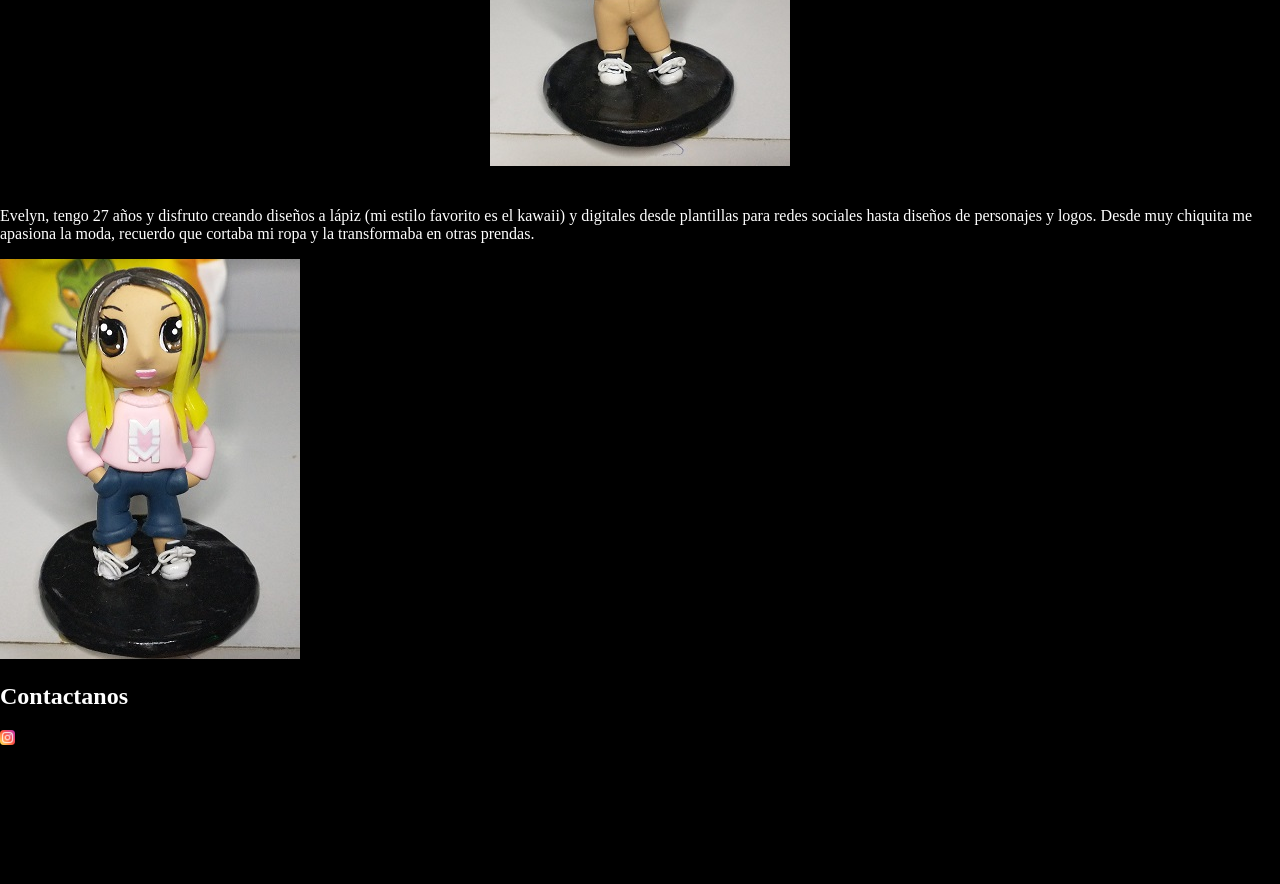
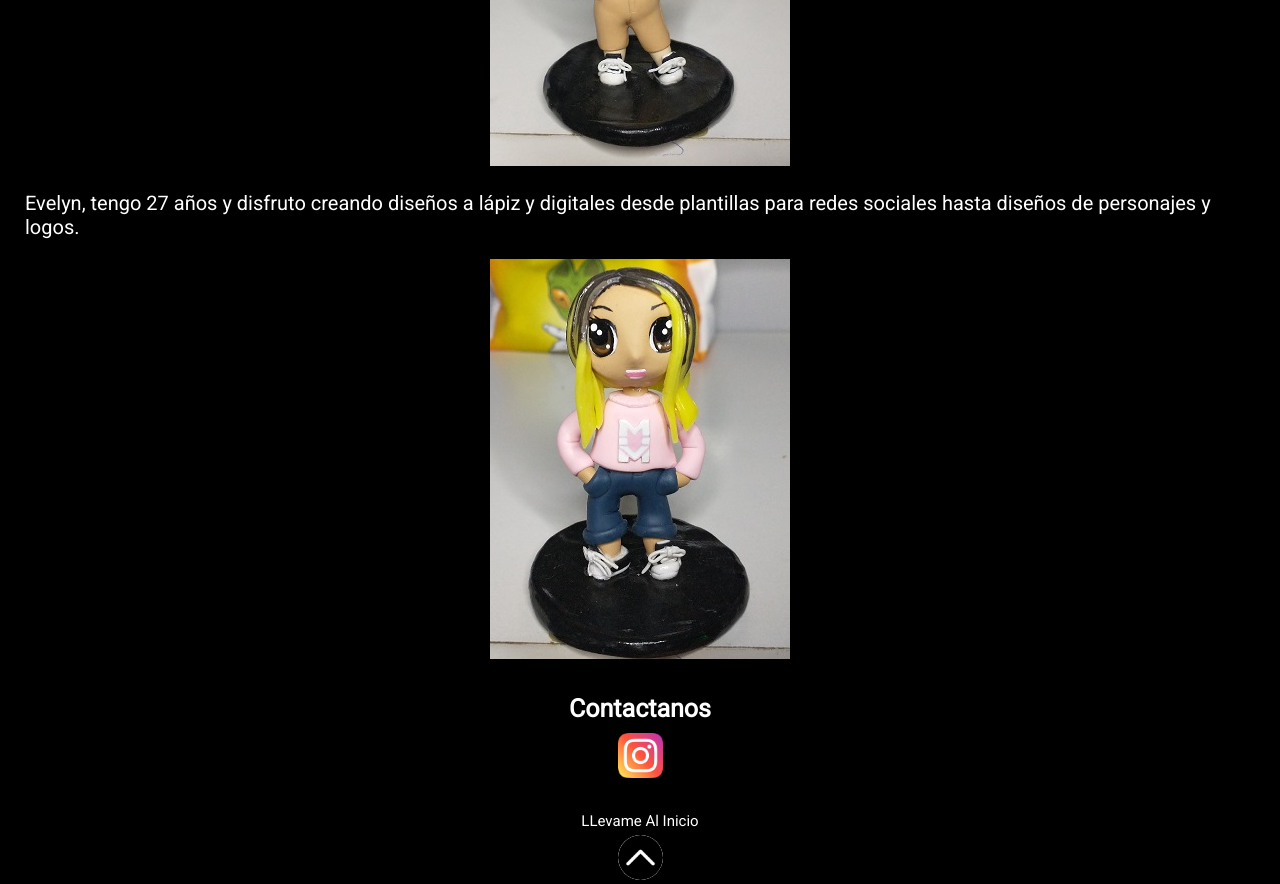
Before and after one commit to CristianBarretoDev/Project-1, a plain HTML site: page index.html in a window 1280 px wide. Shown: the part 1489-2373 px from the top of the page. Before the commit the page ends 2238 px from the top, so only its background shows below. Drawn offline with Linux system fonts and the light colour scheme.

Commit message:
quinto commit

```diff
--- a/index.html
+++ b/index.html
@@ -81,16 +81,15 @@
             </h3>
             <p class="section-contenedor-4-texto">
                 Leandro, tengo 28 años, me encanta el arte, los dibujos, retoques de imagen y video. Actualmente me
-                encuentro realizando la carrera de Diseño Multimedia en la primera escuela de arte digital Da Vinci.
+                encuentro realizando la carrera de Diseño Multimedia.
             </p>
             <img class="section-img1" src="/img/lean.jpg" alt="Leandro">
         </section>
 
         <section class="section-contenedor-5">
             <p class="section-contenedor-5-texto">
-                Evelyn, tengo 27 años y disfruto creando diseños a lápiz (mi estilo favorito es el kawaii) y digitales
-                desde plantillas para redes sociales hasta diseños de personajes y logos. Desde muy chiquita me apasiona
-                la moda, recuerdo que cortaba mi ropa y la transformaba en otras prendas.
+                Evelyn, tengo 27 años y disfruto creando diseños a lápiz y digitales
+                desde plantillas para redes sociales hasta diseños de personajes y logos.
             </p>
             <img class="section-img2" src="/img/eve.jpg" alt="Evelyn">
         </section>
@@ -99,7 +98,10 @@
             <h2 class="main-footer-titulo">Contactanos</h2>
             <a href="https://www.instagram.com/marcihuan/?hl=es-la"><img class="footer-instagram"
                     src="/img/instagram.png" alt="instagram"></a>
-            <a href="#home"><img class="main-footer-flecha-arriba" src="/img/chevron-flecha-hacia-arriba.png"
+
+            <label
+            class="llevame-al-inicio">LLevame Al Inicio</label>
+                    <a href="#home"><img class="main-footer-flecha-arriba" src="/img/chevron-flecha-hacia-arriba.png"
                     alt="flecha-arriba"></a>
         </footer>
 
--- a/style.css
+++ b/style.css
@@ -199,12 +199,47 @@ body {
     font-family: roboto;
 }
 
+.section-contenedor-5 {
+    display: flex;
+    flex-direction: column;
+    align-items: center;
+    padding: 0px 25px 25px 25px;
+}
+
+.section-contenedor-5-texto {
+    font-size: 20px;
+    font-family: roboto;
+    margin-top: 0;
+}
+
 /* ----- footer ----*/
 
+.main-footer {
+    display: flex;
+    flex-direction: column;
+    justify-content: center;
+    align-items: center;
+    font-family: roboto;
+}
+
+.main-footer-titulo {
+    font-size: 25px;
+    margin-top: 10px;
+    margin-bottom: 10px;
+}
+
 .footer-instagram {
-    width: 15px;
+    width: 45px;
 }
 
 .main-footer-flecha-arriba {
-    width: 15px;
+    width: 45px;
+    background-color: white;
+    border-radius: 100px;
+    margin-top: 5px;
 }
+
+.llevame-al-inicio {
+    font-size: 15px;
+    margin-top: 30px;
+}
```
Also changed, not shown: 1 other file.
